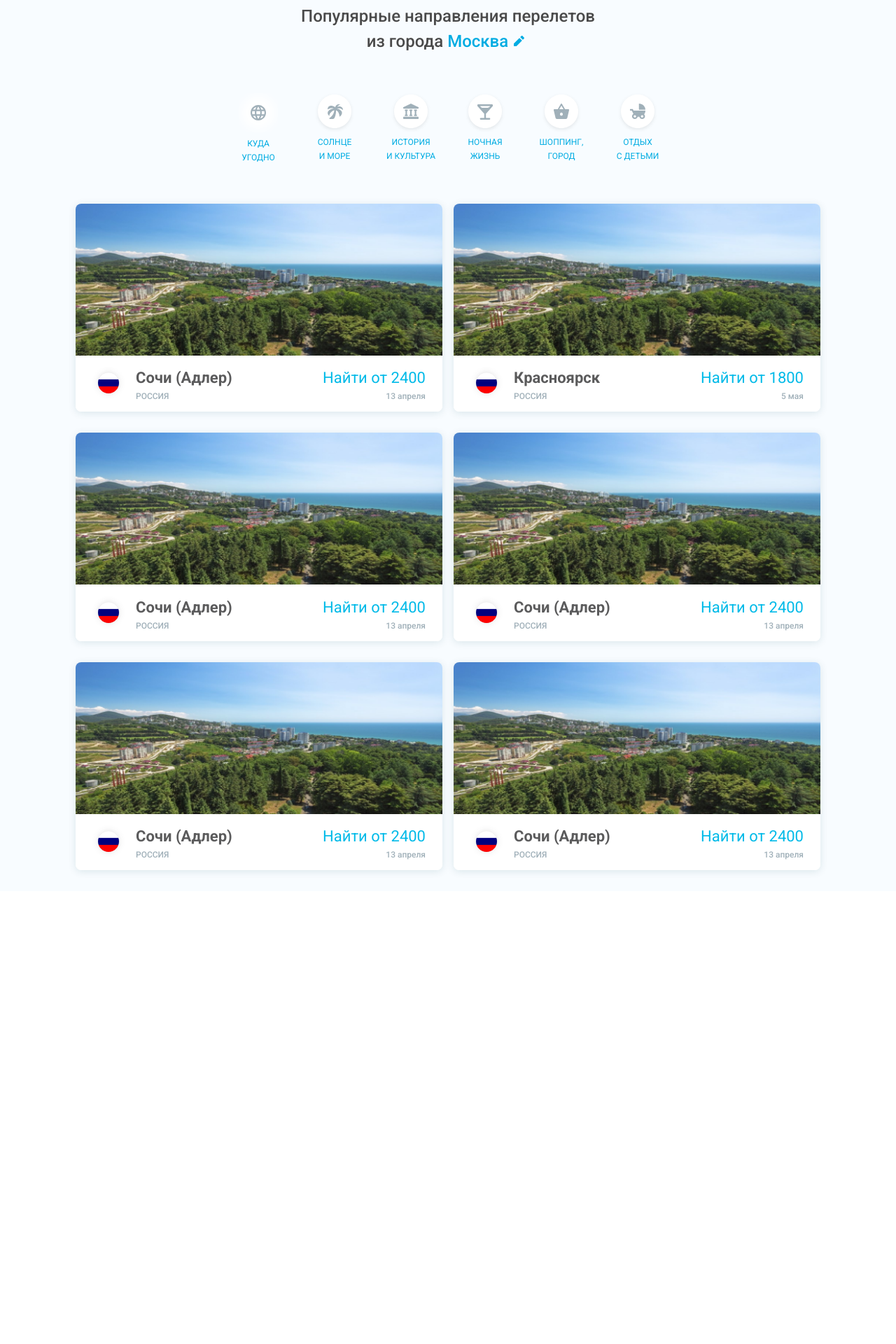
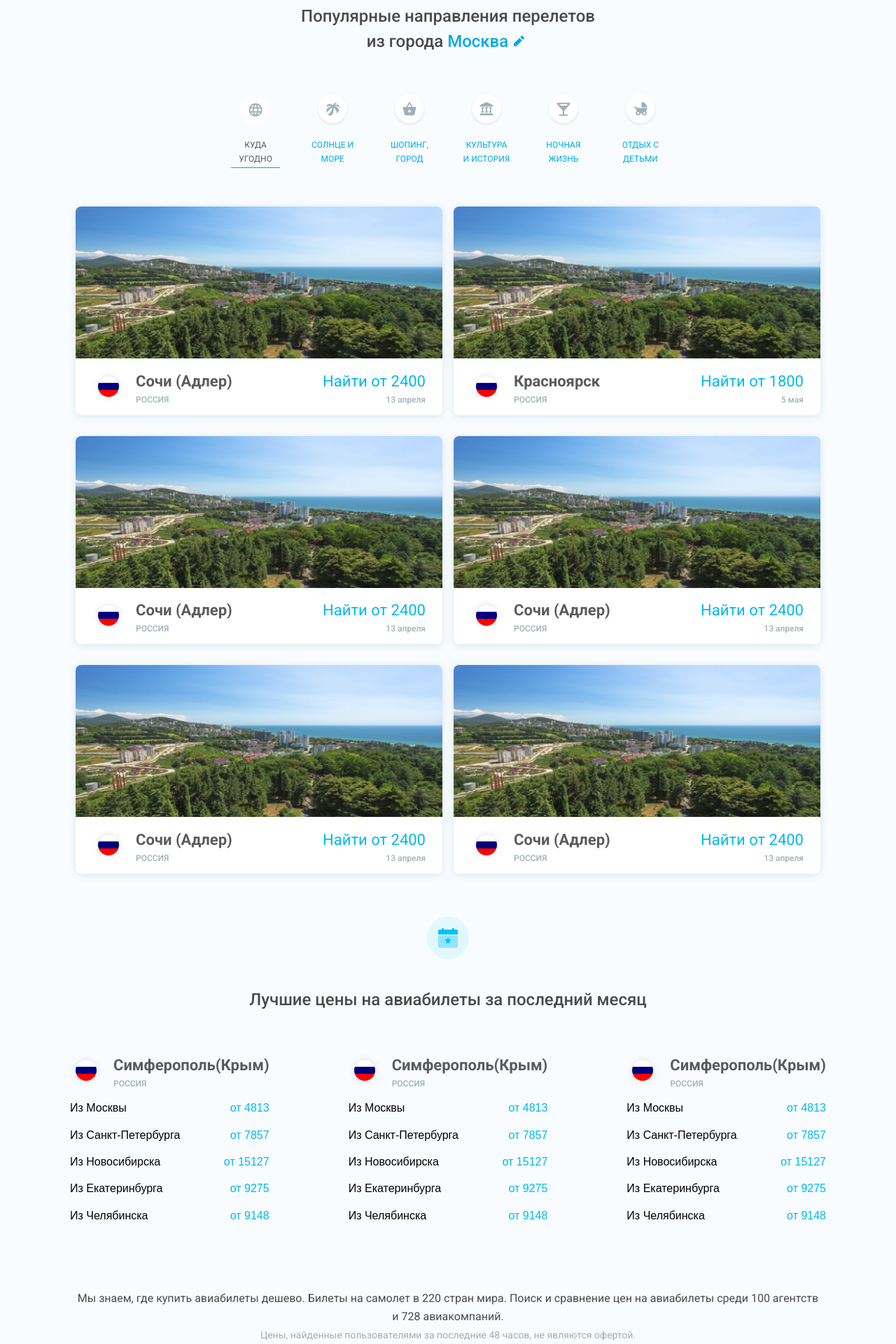
Before and after one commit to AlexandrHoroshih/aviasales-demo-frontend, a React (Create React App) app: page / in a window 1280 px wide. Shown: the part 979-2899 px from the top of the page at 70% size. Before the commit the page ends 2252 px from the top, so only its background shows below. Built offline with nearby package versions, Linux system fonts and the light colour scheme.

Commit message:
best prices block

```diff
--- a/src/App.js
+++ b/src/App.js
@@ -3,6 +3,7 @@ import Header from "./Header";
 import Destinations from "./Destinations";
 import { BrowserRouter as Router, Route } from "react-router-dom";
 import { Helmet } from "react-helmet";
+import BestPrices from "./BestPrices";
 
 const Main = () => (
   <div>
@@ -11,6 +12,7 @@ const Main = () => (
     </Helmet>
     <Header />
     <Destinations />
+    <BestPrices />
   </div>
 );
 
--- /dev/null
+++ b/src/BestPrices.js
@@ -0,0 +1,195 @@
+import React, { Component } from "react";
+import styled from "styled-components";
+import best from "./media/best.svg";
+import Flag from "./Flag";
+
+const prices = [
+  {
+    country: "Россия",
+    city: "Симферополь(Крым)",
+    depart: [
+      { from: "Москвы", price: 4813 },
+      { from: "Санкт-Петербурга", price: 7857 },
+      { from: "Новосибирска", price: 15127 },
+      { from: "Екатеринбурга", price: 9275 },
+      { from: "Челябинска", price: 9148 }
+    ]
+  },
+  {
+    country: "Россия",
+    city: "Симферополь(Крым)",
+    depart: [
+      { from: "Москвы", price: 4813 },
+      { from: "Санкт-Петербурга", price: 7857 },
+      { from: "Новосибирска", price: 15127 },
+      { from: "Екатеринбурга", price: 9275 },
+      { from: "Челябинска", price: 9148 }
+    ]
+  },
+  {
+    country: "Россия",
+    city: "Симферополь(Крым)",
+    depart: [
+      { from: "Москвы", price: 4813 },
+      { from: "Санкт-Петербурга", price: 7857 },
+      { from: "Новосибирска", price: 15127 },
+      { from: "Екатеринбурга", price: 9275 },
+      { from: "Челябинска", price: 9148 }
+    ]
+  }
+];
+
+const Background = styled.div`
+  background: #f8fcff;
+`;
+
+const Logo = styled.img`
+  margin-top: 32px;
+  margin-bottom: 20px;
+`;
+
+const Title = styled.h1`
+  margin-bottom: 60px;
+  font-family: Roboto;
+  font-style: normal;
+  font-weight: 500;
+  line-height: 36px;
+  font-size: 24px;
+  text-align: center;
+
+  color: #4a4a4a;
+`;
+
+const Destination = styled.div`
+  display: flex;
+  justify-content: flex-start;
+`;
+
+const City = styled.h1`
+  margin: 0;
+  font-family: Roboto;
+  font-style: normal;
+  font-weight: bold;
+  line-height: 32px;
+  font-size: 22px;
+
+  color: #5b5b5c;
+  @media (max-width: 767px) {
+    line-height: 20px;
+    font-size: 16px;
+  }
+`;
+
+const Country = styled.h2`
+  margin: 0;
+  font-family: Roboto;
+  font-style: normal;
+  font-weight: 500;
+  line-height: 20px;
+  font-size: 12px;
+  text-transform: uppercase;
+  text-align: left;
+  color: #a0b0b9;
+`;
+
+const FlagPrice = styled(Flag)`
+  @media (max-width: 767px) {
+    display: flex;
+  }
+`;
+
+const DepartureList = styled.ul`
+  @media (max-width: 768px) {
+    flex-basis: 100%;
+  }
+  list-style-type: none;
+  padding: 0;
+`;
+
+const DepartureItem = styled.li`
+  display: flex;
+  justify-content: space-between;
+  & + li {
+    margin-top: 20px;
+  }
+  & span {
+    display: inline-block;
+    color: #00bae8;
+  }
+`;
+
+const Wrapper = styled.div`
+  @media (max-width: 768px) {
+    flex-basis: 100%;
+  }
+`;
+
+const Subtitle = styled.div`
+  margin-top: 80px;
+  font-family: Roboto;
+  font-style: normal;
+  font-weight: normal;
+  line-height: 26px;
+  font-size: 16px;
+  text-align: center;
+
+  color: #4a4a4a;
+
+  & span {
+    margin-top: 16px;
+    line-height: 20px;
+    font-size: 14px;
+
+    color: #a0b0b9;
+  }
+`;
+
+class Departure extends Component {
+  render() {
+    return (
+      <DepartureList>
+        {this.props.departure.map(item => (
+          <DepartureItem>
+            <a>Из {item.from}</a> <span>от {item.price}</span>
+          </DepartureItem>
+        ))}
+      </DepartureList>
+    );
+  }
+}
+
+export default function() {
+  return (
+    <Background>
+      <div className="row center-xs">
+        <div className="col-xs-12 col-md-10">
+          <Logo src={best} />
+          <Title>Лучшие цены на авиабилеты за последний месяц</Title>
+          <div className="row between-md">
+            {prices.map((price, index) => (
+              <Wrapper>
+                <Destination>
+                  <FlagPrice country={price.country} />
+                  <div>
+                    <City>{price.city}</City>
+                    <Country>{price.country}</Country>
+                  </div>
+                </Destination>
+                <Departure departure={price.depart} />
+              </Wrapper>
+            ))}
+          </div>
+          <Subtitle>
+            Мы знаем, где купить авиабилеты дешево. Билеты на самолет в 220
+            стран мира. Поиск и сравнение цен на авиабилеты среди 100 агентств и
+            728 авиакомпаний.<br />
+            <span>
+              Цены, найденные пользователями за последние 48 часов, не являются
+              офертой.
+            </span>
+          </Subtitle>
+        </div>
+      </div>
+    </Background>
+  );
+}
--- /dev/null
+++ b/src/CategoryButtons.js
@@ -0,0 +1,94 @@
+import React, { Component } from "react";
+import styled, { css } from "styled-components";
+
+import everywhere from "./media/everywhere.svg";
+import history from "./media/history.svg";
+import sun from "./media/sun.svg";
+import family from "./media/family.svg";
+import party from "./media/party.svg";
+import shop from "./media/shopping.svg";
+
+const category = [
+  {
+    title: "Куда угодно",
+    img: everywhere,
+    active: true
+  },
+  {
+    title: "Солнце и море",
+    img: sun,
+    active: false
+  },
+  {
+    title: "Шопинг, город",
+    img: shop,
+    active: false
+  },
+  {
+    title: "Культура и история",
+    img: history,
+    active: false
+  },
+  {
+    title: "Ночная жизнь",
+    img: party,
+    active: false
+  },
+  {
+    title: "Отдых с детьми",
+    img: family,
+    active: false
+  }
+];
+
+const Wrapper = styled.div`
+  flex-basis: 13%;
+  @media (max-width: 576px) {
+    flex-basis: 27%;
+    margin-bottom: 20px;
+  }
+`;
+
+const Img = styled.img`
+  width: 48px;
+  height: 48px;
+  margin: 0;
+`;
+
+const Title = styled.p`
+  margin-top: 12px;
+  margin-bottom: 0px;
+  max-width: 70px;
+  margin-left: auto;
+  margin-right: auto;
+  padding-bottom: 2px;
+  font-family: Roboto;
+  font-style: normal;
+  font-weight: normal;
+  line-height: 20px;
+  font-size: 12px;
+  text-align: center;
+  text-transform: uppercase;
+  color: #00ace2;
+  ${props =>
+    props.active === true &&
+    css`
+      color: #5c5c5c;
+      border-bottom: 1px solid #00ace2;
+    `};
+`;
+
+class Category extends Component {
+  render() {
+    return (
+      <Wrapper>
+        <Img src={this.props.img} alt={this.props.title} />
+        <Title active={this.props.active}>{this.props.title}</Title>
+      </Wrapper>
+    );
+  }
+}
+
+export { category };
+
+export default Category;
--- a/src/Destinations.js
+++ b/src/Destinations.js
@@ -2,12 +2,7 @@ import React from "react";
 import styled from "styled-components";
 import logo from "./media/Group.svg";
 import edit from "./media/edit.svg";
-import everywhere from "./media/everywhere.svg";
-import history from "./media/history.svg";
-import sun from "./media/sun.svg";
-import family from "./media/family.svg";
-import party from "./media/party.svg";
-import shop from "./media/shopping.svg";
+import Category, { category } from "./CategoryButtons";
 import Card from "./Card";
 import { cards } from "./CardsArray";
 
@@ -48,23 +43,9 @@ const Categories = styled.div`
   display: flex;
   flex-wrap: nowrap;
   justify-content: space-between;
-`;
-
-const Category = styled.div`
-  height: 103px;
-  width: 90px;
-`;
-
-const CategoryTitle = styled.a`
-  margin-top: 12px;
-  font-family: Roboto;
-  font-style: normal;
-  font-weight: normal;
-  line-height: 20px;
-  font-size: 12px;
-  text-align: center;
-  text-transform: uppercase;
-  color: #00ace2;
+  @media (max-width: 576px) {
+    flex-wrap: wrap;
+  }
 `;
 
 const Destinations = styled.div`
@@ -86,53 +67,16 @@ export default function() {
               </EditButton>
             </CityPicker>
           </Title>
-          <div className="row center-xs">
-            <div className="col-xs-12 col-sm-6">
-              <Categories>
-                <Category>
-                  <img src={everywhere} alt="куда угодно" />
-                  <CategoryTitle>
-                    {" "}
-                    Куда<br />угодно
-                  </CategoryTitle>{" "}
-                </Category>
-                <Category>
-                  <img src={sun} alt="куда угодно" />
-                  <CategoryTitle>
-                    Солнце<br />и море
-                  </CategoryTitle>{" "}
-                </Category>
-                <Category>
-                  <img src={history} alt="куда угодно" />
-                  <CategoryTitle>
-                    История<br />и культура
-                  </CategoryTitle>{" "}
-                </Category>
-              </Categories>
-            </div>
-            <div className="col-xs-12 col-sm-6">
-              <Categories>
-                <Category>
-                  <img src={party} alt="куда угодно" />
-                  <CategoryTitle>
-                    Ночная<br />Жизнь
-                  </CategoryTitle>{" "}
-                </Category>
-                <Category>
-                  <img src={shop} alt="куда угодно" />
-                  <CategoryTitle>
-                    Шоппинг,<br />город
-                  </CategoryTitle>{" "}
-                </Category>
-                <Category>
-                  <img src={family} alt="куда угодно" />
-                  <CategoryTitle>
-                    Отдых<br />с детьми
-                  </CategoryTitle>{" "}
-                </Category>{" "}
-              </Categories>
-            </div>
-          </div>
+          <Categories>
+            {category.map((cat, index) => (
+              <Category
+                key={cat.index}
+                active={cat.active}
+                img={cat.img}
+                title={cat.title}
+              />
+            ))}
+          </Categories>
         </div>
       </div>
       <div className="row center-xs">
```
Also changed, not shown: src/media/best.svg (added).
